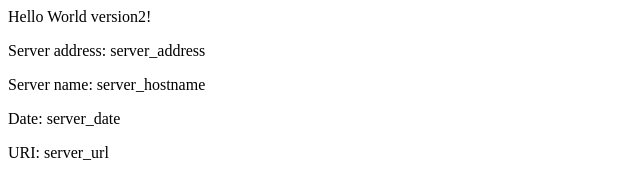
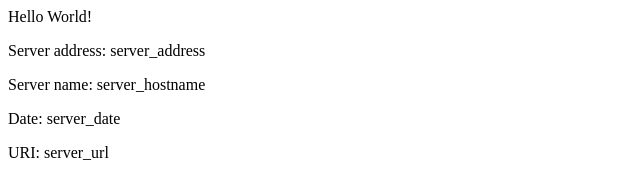
Before and after one commit to Shreshtha1610/eks-example, a plain HTML site: page src/index.html in a window 1280 px wide. Shown: the full height of the page, 0-640 px from the left. Drawn offline with Linux system fonts and the light colour scheme.

Commit message:
Revert "v2 Updating home page"
This reverts commit 826d07e57bb5abfa71ca845df8e36c52c480efdf.

```diff
--- a/src/index.html
+++ b/src/index.html
@@ -1,8 +1,8 @@
 <head>
-<title>Hello World Version2</title>
+<title>Hello World</title>
 </head>
 <div class="info">
-<h>Hello World version2!</h>
+<h>Hello World!</h>
 <p><span>Server&nbsp;address:</span> <span>server_address</span></p>
 <p><span>Server&nbsp;name:</span> <span>server_hostname</span></p>
 <p class="smaller"><span>Date:</span> <span>server_date</span></p>
```
